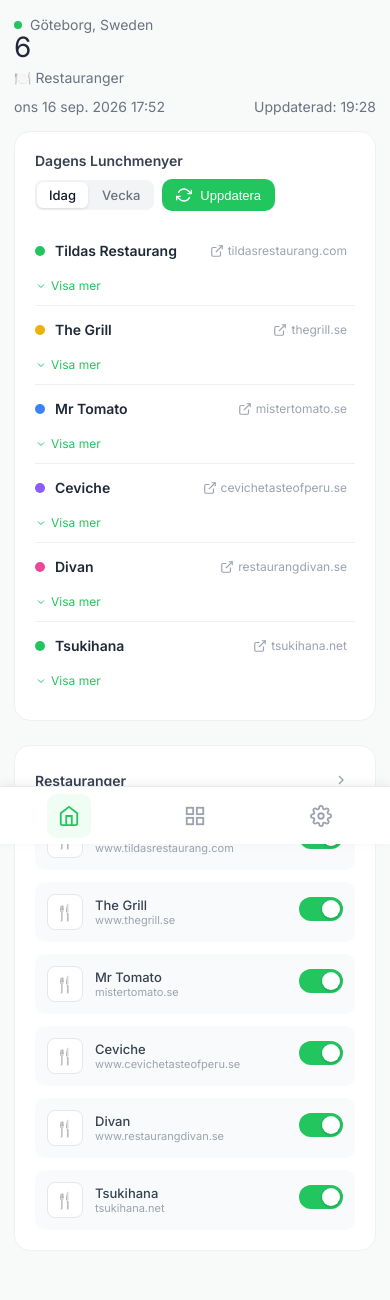
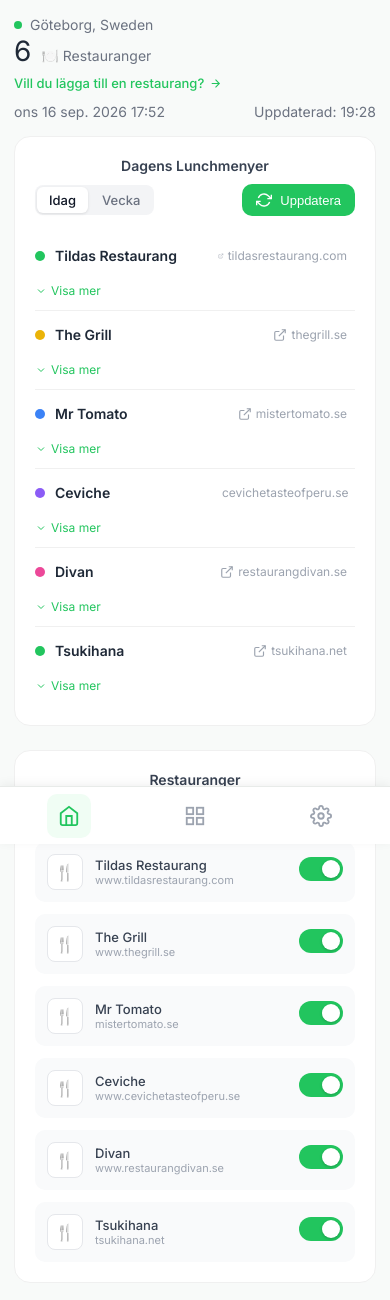
Before and after one commit to kafk/Lunch2, a Flask app: page / in a window 390 px wide. Shown: the top 1300 px of the page. Before the commit the page ends 1218 px from the top, so only its background shows below. Run offline with Flask 3, Linux system fonts and the light colour scheme; data that the repository does not hold is empty.

Commit message:
Mobile responsive optimizations for home page index and compact list, bump version to 3.40

```diff
--- a/app.py
+++ b/app.py
@@ -34,7 +34,7 @@ app.secret_key = os.environ.get('SECRET_KEY', 'lunch-monitor-secret-key-2026')
 
 ADMIN_PASSWORD = os.environ.get('ADMIN_PASSWORD', '0126')
 
-VERSION = '3.39'
+VERSION = '3.40'
 URLS_FILE = 'urls.json'
 COLLECTION_NAME = 'restaurants'
 STAGING_FILE = 'staging.json'
--- a/templates/base.html
+++ b/templates/base.html
@@ -219,6 +219,23 @@
             border-radius: 20px;
             font-size: 13px;
             font-weight: 500;
+        }
+
+        .header-add-link {
+            display: inline-flex;
+            align-items: center;
+            gap: 5px;
+            font-size: 13px;
+            color: #22c55e;
+            text-decoration: none;
+            margin-top: 6px;
+            font-weight: 500;
+            transition: color 0.15s ease;
+        }
+
+        .header-add-link:hover {
+            color: #16a34a;
+            text-decoration: underline;
         }
 
         .sector-select {
@@ -505,6 +522,8 @@
             justify-content: space-between;
             align-items: center;
             margin-bottom: 8px;
+            gap: 8px;
+            min-width: 0;
         }
 
         .compact-name {
@@ -513,6 +532,11 @@
             font-size: 14px;
             display: flex;
             align-items: center;
+            min-width: 0;
+            overflow: hidden;
+            text-overflow: ellipsis;
+            white-space: nowrap;
+            flex: 1;
         }
 
         .compact-dot {
@@ -595,6 +619,11 @@
             align-items: center;
             gap: 4px;
             font-size: 12px;
+            max-width: 145px;
+            overflow: hidden;
+            text-overflow: ellipsis;
+            white-space: nowrap;
+            flex-shrink: 0;
         }
 
         .compact-link:hover {
--- a/templates/index.html
+++ b/templates/index.html
@@ -7,6 +7,31 @@
     /* Allow restaurant name + meta to truncate instead of overflowing the side panel */
     .device-info { min-width: 0; }
     .device-name, .device-meta { overflow: hidden; text-overflow: ellipsis; white-space: nowrap; }
+
+    @media (max-width: 768px) {
+        .card-header {
+            flex-direction: column;
+            align-items: flex-start;
+            gap: 12px;
+        }
+
+        .card-header-actions {
+            width: 100%;
+            display: flex;
+            justify-content: space-between;
+            align-items: center;
+        }
+
+        .header-right {
+            display: flex;
+            flex-direction: row;
+            justify-content: space-between;
+            align-items: center;
+            flex-wrap: wrap;
+            gap: 8px;
+            width: 100%;
+        }
+    }
 </style>
 {% endblock %}
 
@@ -19,15 +44,23 @@
                 <span class="location-icon"></span>
                 <span>Göteborg, Sweden</span>
             </div>
-            <h1 class="header-temp" id="restaurantCount">-</h1>
-            <div class="header-weather">
-                <span>🍽️ Restauranger</span>
+            <div style="display: flex; align-items: baseline; gap: 10px; margin: 4px 0;">
+                <h1 class="header-temp" id="restaurantCount">-</h1>
+                <div class="header-weather" style="margin-top: 0;">
+                    <span>🍽️ Restauranger</span>
+                </div>
             </div>
+            <a href="/manage" class="header-add-link">
+                Vill du lägga till en restaurang?
+                <svg width="13" height="13" fill="none" stroke="currentColor" stroke-width="2" viewBox="0 0 24 24">
+                    <path d="M5 12h14M12 5l7 7-7 7"/>
+                </svg>
+            </a>
         </div>
     </div>
     <div class="header-right">
         <span class="date-time" id="currentDateTime"></span>
-        <span class="date-time" id="lastUpdateTimeHeader" style="margin-left: 16px; color: #6b7280;">Uppdaterad: --:--</span>
+        <span class="date-time" id="lastUpdateTimeHeader" style="color: #6b7280;">Uppdaterad: --:--</span>
         <div class="alert-badge" id="alertBadge" style="display: none;">
             <span>⚠️</span>
             <span id="alertCount">0 Varningar</span>
@@ -42,7 +75,7 @@
         <div class="card">
             <div class="card-header">
                 <span class="card-title">Dagens Lunchmenyer</span>
-                <div style="display:flex;gap:8px;align-items:center;">
+                <div class="card-header-actions" style="display:flex;gap:8px;align-items:center;">
                 <div style="display:flex;background:#f3f4f6;border-radius:8px;padding:2px;gap:2px;">
                     <button id="btn-view-today" onclick="setView('today')"
                         style="padding:5px 12px;border:none;border-radius:6px;font-size:13px;font-weight:500;cursor:pointer;font-family:inherit;transition:all .15s;background:white;color:#111827;box-shadow:0 1px 3px rgba(0,0,0,.1);">Idag</button>
```
